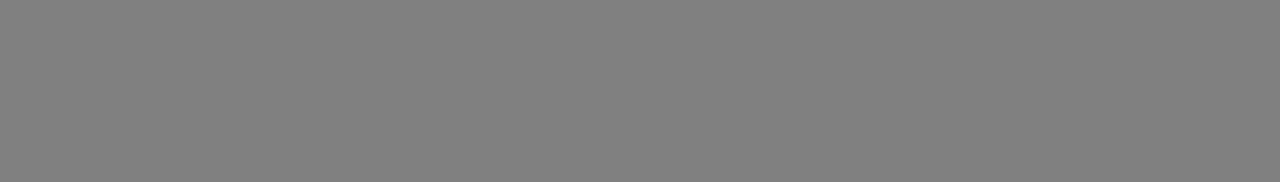
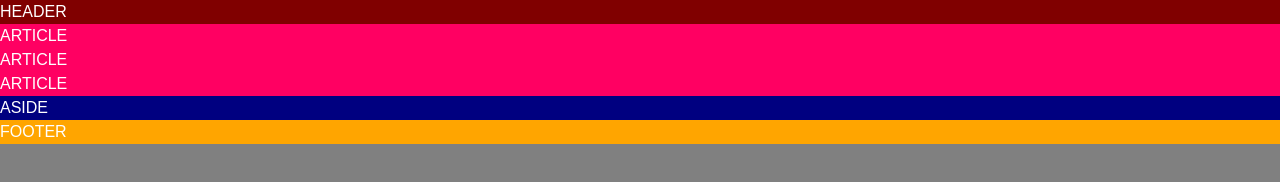
Before and after one commit to WarfDesigns/flexbox-wireframe-practice, a plain HTML site: page index.html in a window 1280 px wide. Drawn offline with Linux system fonts and the light colour scheme.

Commit message:
Added all sections for wireframe in html index.

```diff
--- a/index.html
+++ b/index.html
@@ -14,8 +14,26 @@
         <link rel="stylesheet" href="/css/styles.css">
     </head>
     <body>
-
-
+  <header>
+    HEADER
+  </header>
+  <section>
+    <article>
+        ARTICLE
+    </article>
+    <article>
+        ARTICLE
+    </article>
+    <article>
+        ARTICLE
+    </article>
+  </section>
+<aside>
+    ASIDE
+</aside>
+<footer>
+    FOOTER
+</footer>
         <script src="" async defer></script>
     </body>
 </html>
```
